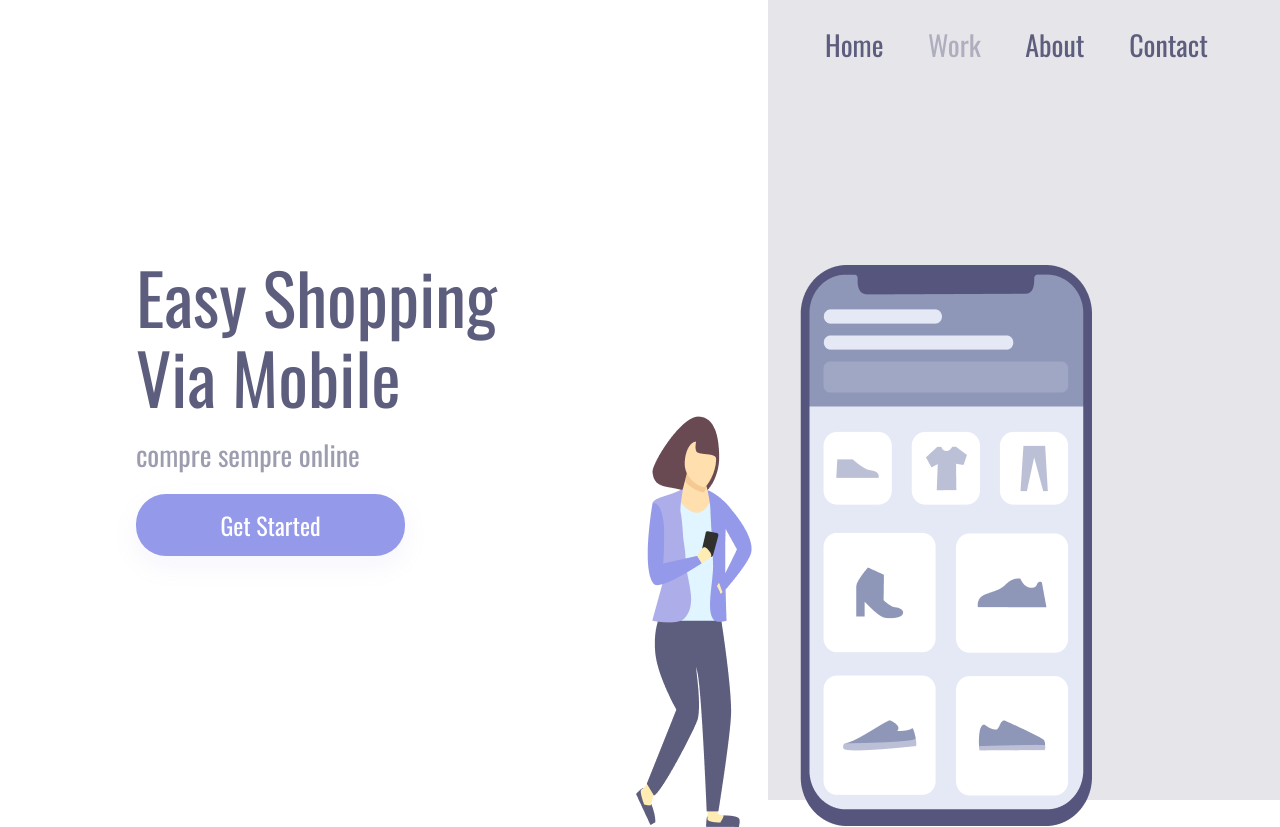
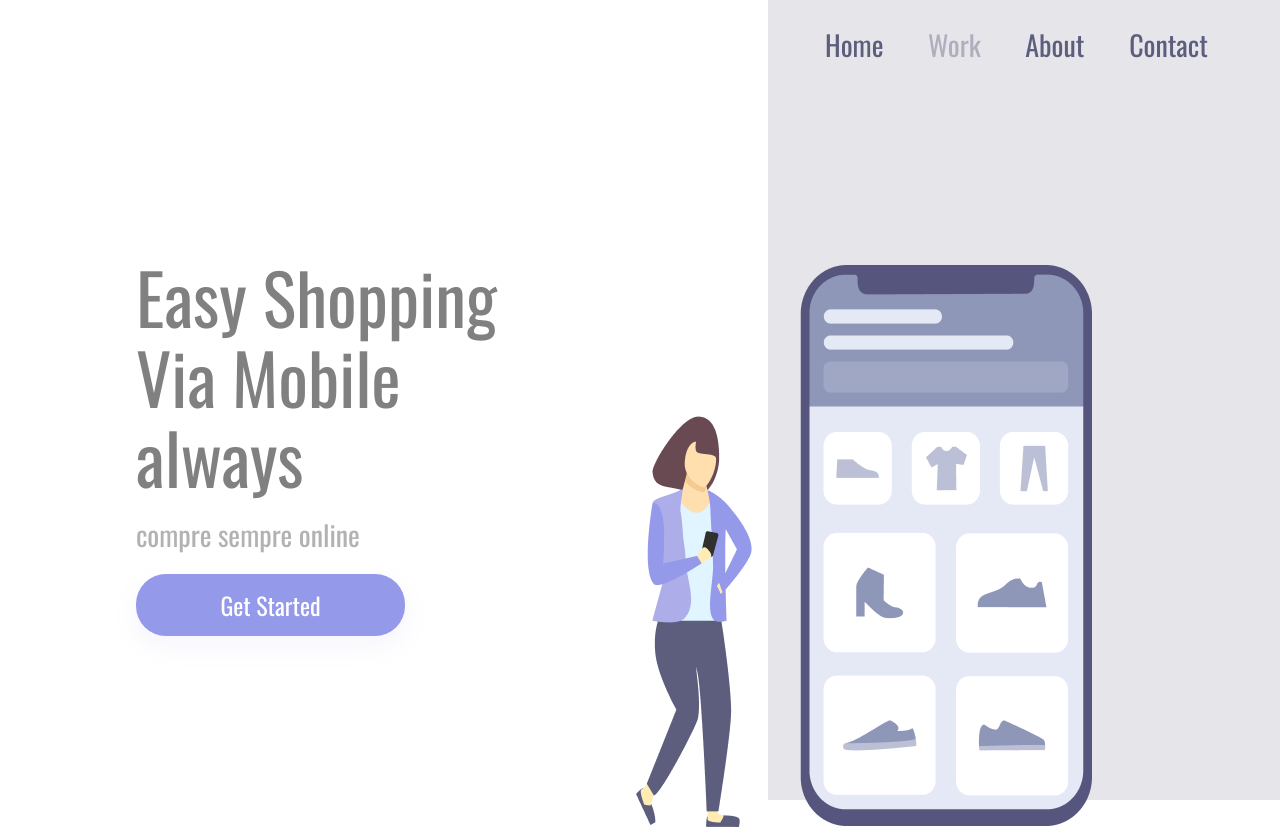
Before and after one commit to lucasmorais86/primeiro-projeto-responsivo, a plain HTML site: page assets/figma2.html in a window 1280 px wide. Drawn offline with nearby package versions, Linux system fonts and the light colour scheme; files whose address does not match are found by name.

Commit message:
alteracao cor titulo e h1

```diff
--- a/assets/figma2.css
+++ b/assets/figma2.css
@@ -4,7 +4,7 @@
     box-sizing: border-box;
     font-family:'Oswald', sans-serif;
     font-weight: 400;
-    color: #5D5D7D;
+    color: grey;
 }
 img {
     position: relative;
--- a/assets/figma2.html
+++ b/assets/figma2.html
@@ -3,7 +3,7 @@
 <head>
     <meta charset="UTF-8">
     <meta name="viewport" content="width=device-width, initial-scale=1.0">
-    <title>FIGMA2 primeiro projeto responsividade</title>
+    <title>FIGMA2 primeiro projeto responsividade - css</title>
     <link href="./figma2.css" rel="stylesheet">
 </head>
 <link rel="preconnect" href="https://fonts.googleapis.com">
@@ -14,7 +14,7 @@
     <div class="container">
 
     <main class="container-left">
-        <h1>Easy Shopping Via Mobile</h1>
+        <h1>Easy Shopping Via Mobile always</h1>
         <p>compre sempre online </p>
         <button>Get Started</button>
         </main>
```
